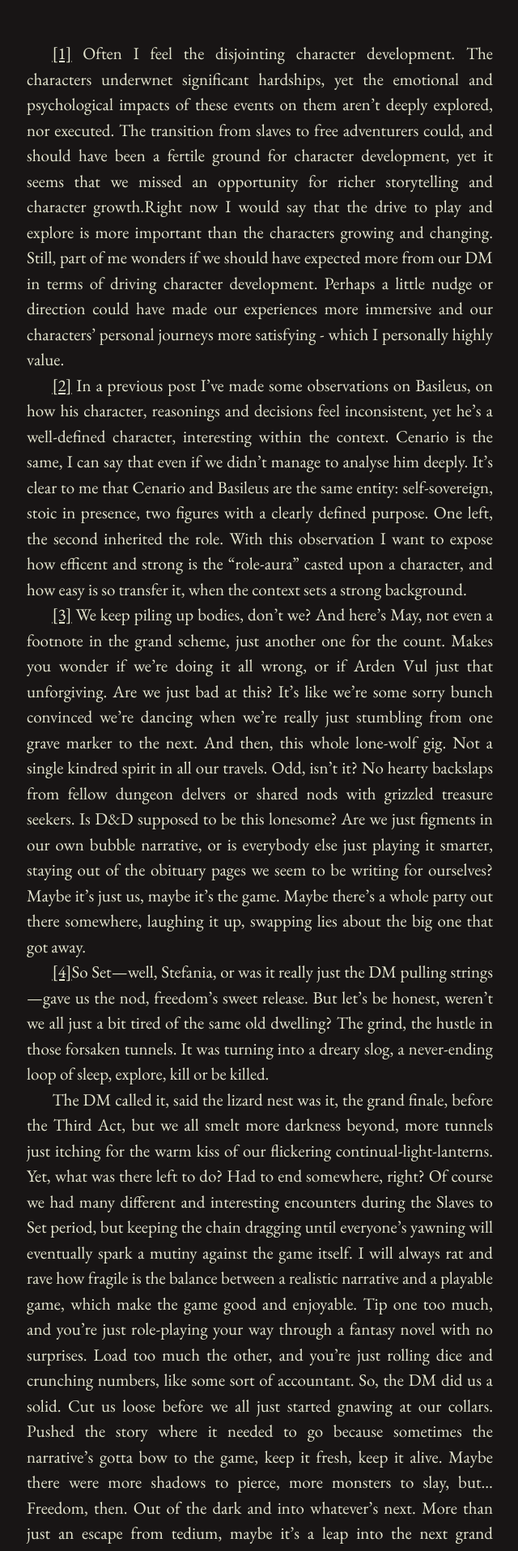
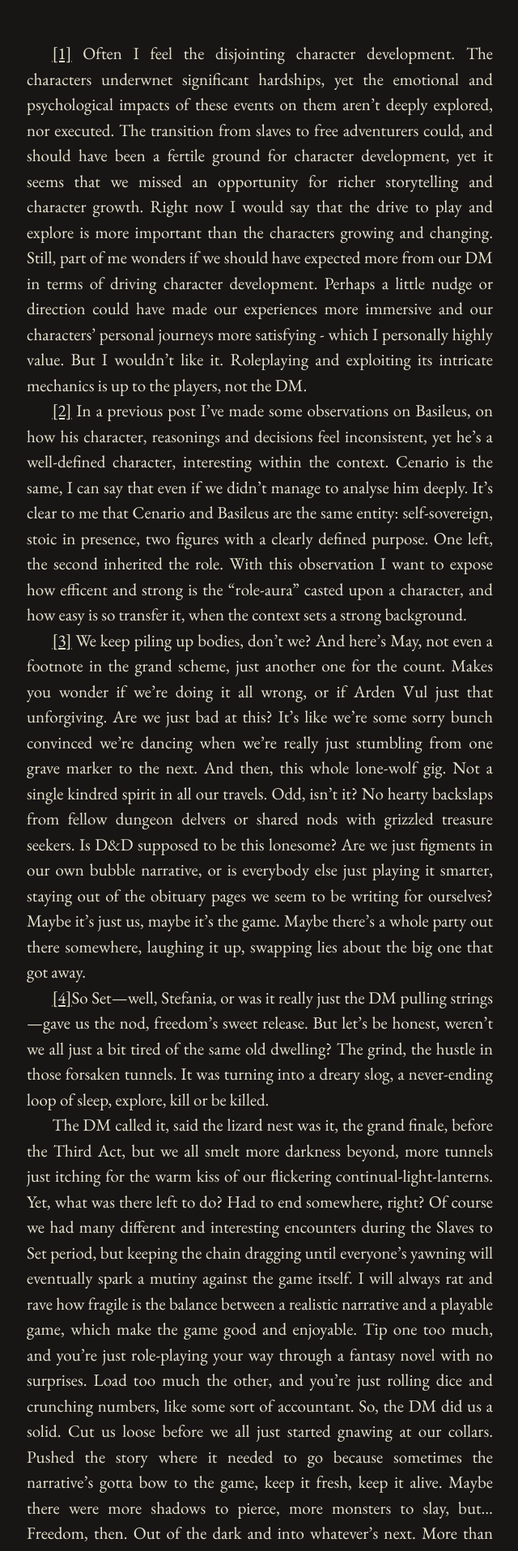
Before and after one commit to InexistentThirdChimera/InexistentThirdChimera.github.io, a Jekyll site: the page built from _posts/2023-11-1-player-report-8-and-9;-Long-Hiatus-Set-Us-Free-(from-lionbeak-campaign).md, in a window 1280 px wide. Shown: the part 2559-4474 px from the top of the page at 81% size, without its empty margins (319-959 px from the left). Built offline with Jekyll 4.4.1, drawn with Linux system fonts in a browser that asks for light colours.

Commit message:
added a thought about DM nudging players into RPing

```diff
--- a/_posts/2023-11-1-player-report-8-and-9;-Long-Hiatus-Set-Us-Free-(from-lionbeak-campaign).md
+++ b/_posts/2023-11-1-player-report-8-and-9;-Long-Hiatus-Set-Us-Free-(from-lionbeak-campaign).md
@@ -54,7 +54,7 @@ With evidence in one hand, and fear in the other, we leave the Forum of Set fore
 At this point we ended the gaming session, finally heaving a sigh of relief.
 
 ---
-<a name="fn1">[[1]](#nf1)</a> Often I feel the disjointing character development. The characters underwnet significant hardships, yet the emotional and psychological impacts of these events on them aren't deeply explored, nor executed. The transition from slaves to free adventurers could, and should have been a fertile ground for character development, yet it seems that we missed an opportunity for richer storytelling and character growth.Right now I would say that the drive to play and explore is more important than the characters growing and changing. Still, part of me wonders if we should have expected more from our DM in terms of driving character development. Perhaps a little nudge or direction could have made our experiences more immersive and our characters' personal journeys more satisfying - which I personally highly value.
+<a name="fn1">[[1]](#nf1)</a> Often I feel the disjointing character development. The characters underwnet significant hardships, yet the emotional and psychological impacts of these events on them aren't deeply explored, nor executed. The transition from slaves to free adventurers could, and should have been a fertile ground for character development, yet it seems that we missed an opportunity for richer storytelling and character growth. Right now I would say that the drive to play and explore is more important than the characters growing and changing. Still, part of me wonders if we should have expected more from our DM in terms of driving character development. Perhaps a little nudge or direction could have made our experiences more immersive and our characters' personal journeys more satisfying - which I personally highly value. But I wouldn't like it. Roleplaying and exploiting its intricate mechanics is up to the players, not the DM.
 
 <a name="fn2">[[2]](#nf2)</a> In a previous post I've made some observations on Basileus, on how his character, reasonings and decisions feel inconsistent, yet he's a well-defined character, interesting within the context. Cenario is the same, I can say that even if we didn't manage to analyse him deeply. It's clear to me that Cenario and Basileus are the same entity: self-sovereign, stoic in presence, two figures with a clearly defined purpose. One left, the second inherited the role. With this observation I want to expose how efficent and strong is the "role-aura" casted upon a character, and how easy is so transfer it, when the context sets a strong background.
 
```
